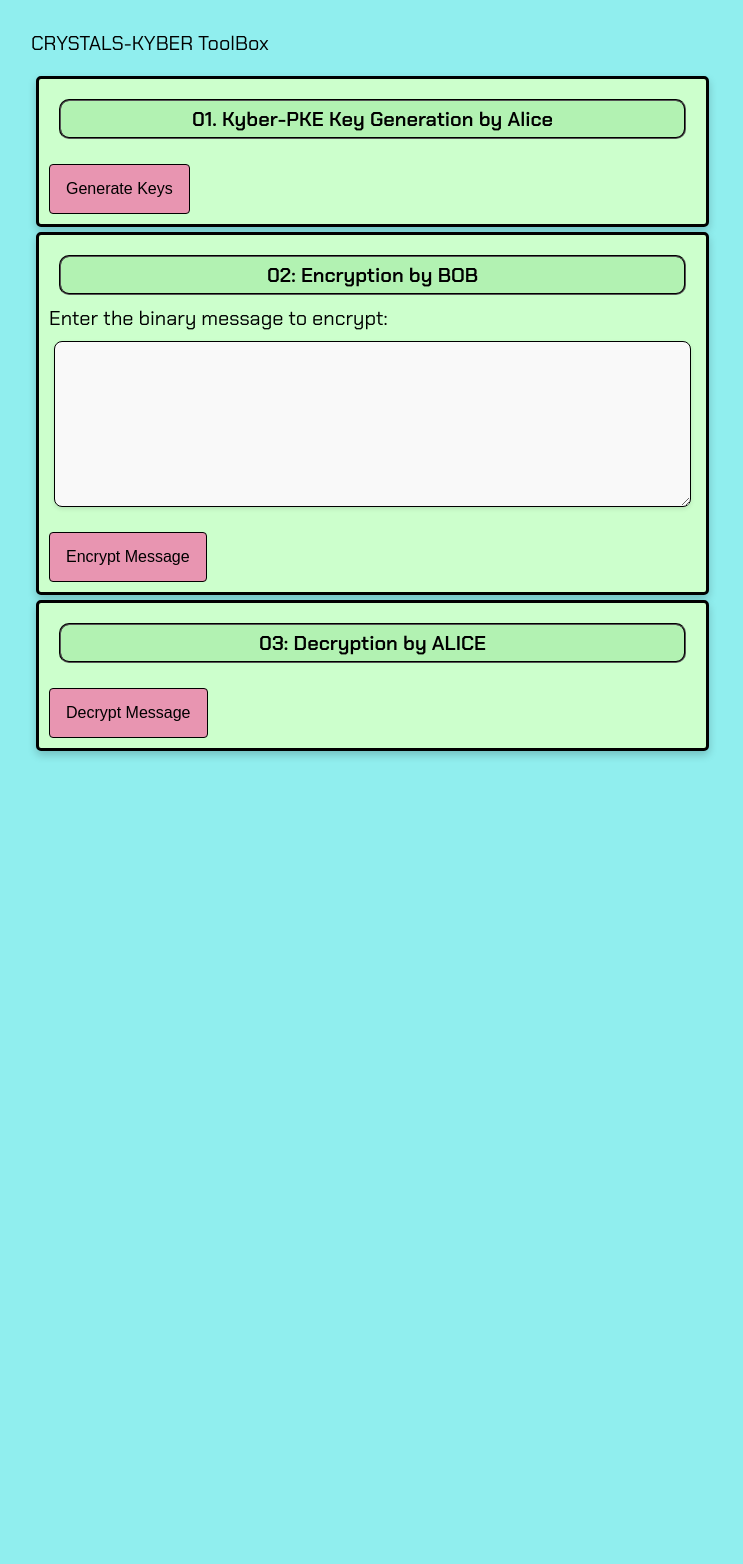
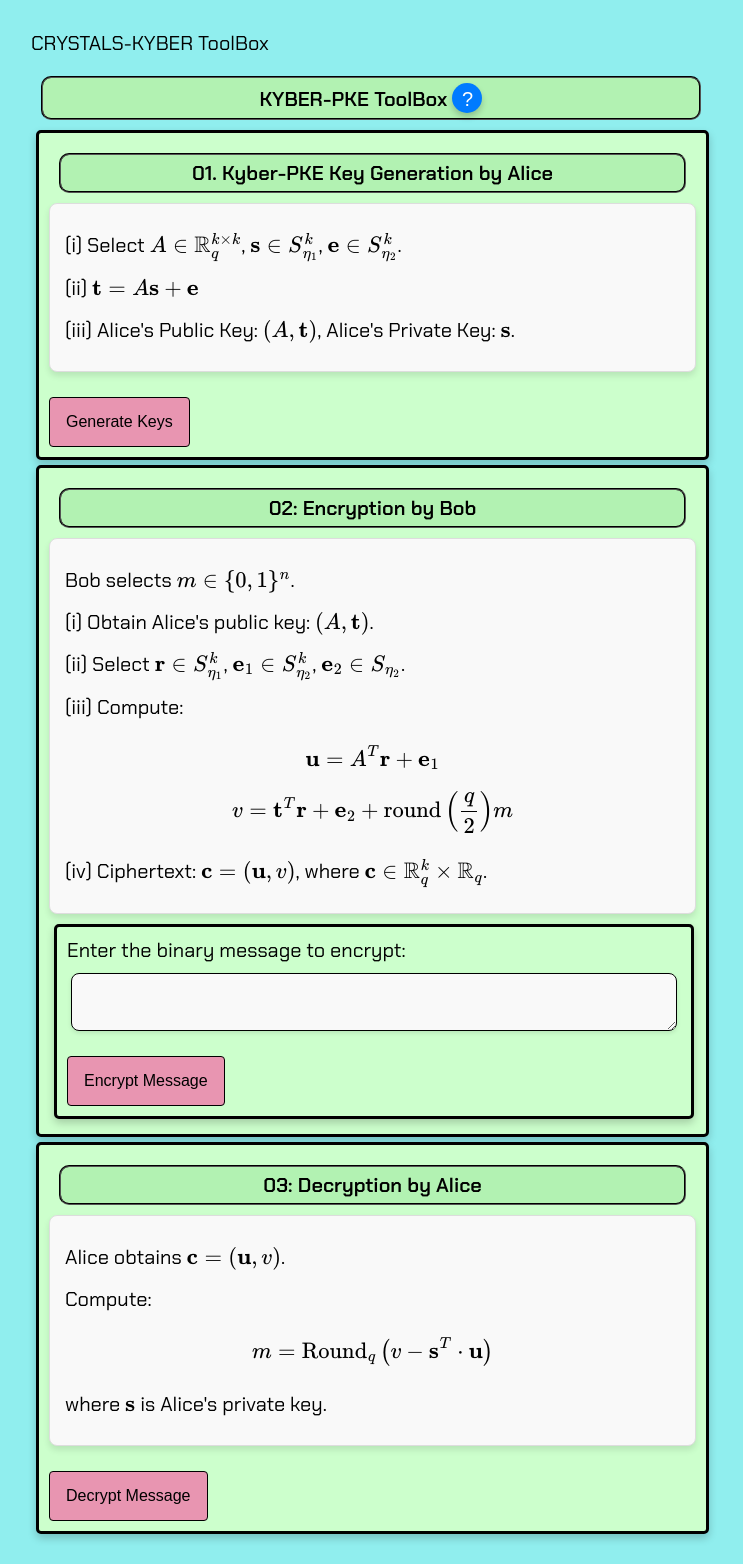
Before and after one commit to Winter-Shade/CrystalsKyber, a Flask app: page / in a window 1280 px wide. Shown: the whole page, without its empty margins (269-1012 px from the left). Before the commit the page ends 758 px from the top, so only its background shows below. Run offline with Flask 3, Linux system fonts and the light colour scheme; parts of the project's set-up code (start-up, migrations or seed data) failed here and were passed over.

Commit message:
Update index.html

```diff
--- a/templates/index.html
+++ b/templates/index.html
@@ -4,9 +4,45 @@
 
 {% block content %}
 
+<p class="step-name">
+    KYBER-PKE ToolBox
+    <button class="circular-button" onclick="openModal()">?</button>
+</p>
+
+<div id="infoModal" class="modal">
+    <div class="modal-content">
+        <span class="close-button" onclick="closeModal()">&times;</span>
+        <h2>About Kyber-PKE</h2>
+        <ul>
+            <li>Kyber is a quantum safe Key Encapsulation Mechanism (KEM).</li>
+            <li>Standardized by NIST in FIPS 203, where it is called ML-KEM (Module Lattice Based Key Encapsulation Mechanism).</li>
+            <li>Kyber-KEM was designed by applying the Fujisaki-Okamoto transform to a public-key encryption scheme (Kyber-PKE).</li>
+        </ul>
+    </div>
+</div>
+
+
 <div class="card">
     <p class="step-name">01. Kyber-PKE Key Generation by Alice</p>
+
+    <!-- Algorithm Details Section -->
+    <div class="algorithm-details">
+        <p>
+            (i) Select \( A \in \mathbb{R}_{q}^{k \times k} \),
+            \( \mathbf{s} \in S_{\eta_1}^k \),
+            \( \mathbf{e} \in S_{\eta_2}^k \).
+        </p>
+        <p>
+            (ii) \( \mathbf{t} = A \mathbf{s} + \mathbf{e} \)
+        </p>
+        <p>
+            (iii) Alice's Public Key: \( (A, \mathbf{t}) \), Alice's Private Key: \( \mathbf{s} \).
+        </p>
+    </div>
+
     <button type="button" onclick="generateKeys()" class="gumroad">Generate Keys</button>
+
+
 
     <!-- Matrix Sections Container -->
     <div id="matrixSection" style="display: none;">
@@ -51,16 +87,54 @@
     </div>
 </div>
 
+
 <!-- Encryption Section -->
 <div class="card">
-    <p class="step-name">02: Encryption by BOB</p>
-    <label for="binaryMessage">Enter the binary message to encrypt:</label>
-    <textarea id="binaryMessage" name="binaryMessage" rows="4" cols="50" required></textarea>
-    <button type="button" onclick="encryptMessage()" class="gumroad">Encrypt Message</button>
+    <p class="step-name">02: Encryption by Bob</p>
 
+    <!-- Algorithm Details Section -->
+    <div class="algorithm-details">
+        <p>
+            Bob selects \( m \in \{0, 1\}^n \).
+        </p>
+        <p>
+            (i) Obtain Alice's public key: \( (A, \mathbf{t}) \).
+        </p>
+        <p>
+            (ii) Select \( \mathbf{r} \in S_{\eta_1}^k \),
+            \( \mathbf{e}_1 \in S_{\eta_2}^k \),
+            \( \mathbf{e}_2 \in S_{\eta_2} \).
+        </p>
+        <p>
+            (iii) Compute:
+        </p>
+        <p>
+            \[
+            \mathbf{u} = A^T \mathbf{r} + \mathbf{e}_1
+            \]
+        </p>
+        <p>
+            \[
+            v = \mathbf{t}^T \mathbf{r} + \mathbf{e}_2 + \text{round}\left(\frac{q}{2}\right){m}
+            \]
+        </p>
+        <p>
+            (iv) Ciphertext: \( \mathbf{c} = (\mathbf{u}, v) \),
+            where \( \mathbf{c} \in \mathbb{R}_q^k \times \mathbb{R}_q \).
+        </p>
+    </div>
+
+    <div class="card">
+        <label for="binaryMessage">Enter the binary message to encrypt:</label>
+        <textarea id="binaryMessage" name="binaryMessage" rows="1" cols="50" required></textarea>
+        <button type="button" onclick="encryptMessage()" class="gumroad">Encrypt Message</button>
+    </div>
+
+
+
+    <!-- Matrix Sections Container -->
     <div id="matrixSection2" style="display: none;">
-
-        <h2>u matrix (CipherText)</h2>
+        <h2>u Matrix (CipherText)</h2>
         <div class="scrollable-box">
             <table class="matrix-table">
                 {% for i in range(3) %}
@@ -85,17 +159,38 @@
             </table>
         </div>
         <div id="v_polynomialDisplay" class="scrollable-box" style="display:none"></div>
+    </div>
+</div>
 
+
+<!-- Decryption Section -->
+<div class="card">
+    <p class="step-name">03: Decryption by Alice</p>
+
+    <!-- Algorithm Details Section -->
+    <div class="algorithm-details">
+        <p>
+            Alice obtains \( \mathbf{c} = (\mathbf{u}, v) \).
+        </p>
+        <p>
+            Compute:
+        </p>
+        <p>
+            \[
+            m = \text{Round}_q \left( v - \mathbf{s}^T \cdot \mathbf{u} \right)
+            \]
+        </p>
+        <p>
+            where \( \mathbf{s} \) is Alice's private key.
+        </p>
     </div>
+
+    <button type="button" onclick="decryptMessage()" class="gumroad">Decrypt Message</button>
+    <div id="message_display"></div>
+
 
 </div>
 
-<!-- Decryption Section -->
-<div class="card">
-    <p class="step-name">03: Decryption by ALICE</p>
-    <button type="button" onclick="decryptMessage()" class="gumroad">Decrypt Message</button>
-    <div id="message_display"></div>
-</div>
 
 <script src="{{ url_for('static', filename='script.js') }}"></script>
 
```
